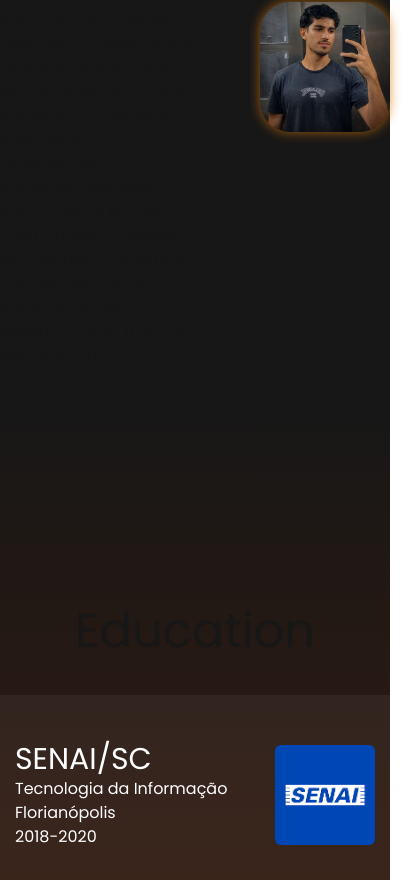
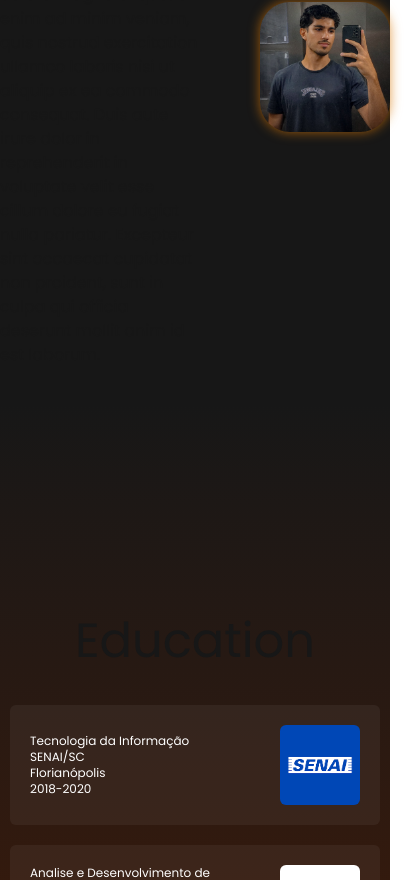
Before and after one commit to FelipeGrellmannSouza/my-portfolio, a Next.js app: page / in a window 390 px wide. Shown: the part 1117-1997 px from the top of the page, 415 px wide, since content can reach past the window. Built offline with nearby package versions, Linux system fonts and the light colour scheme.

Commit message:
Education and Skills responsives

```diff
--- a/src/app/page.tsx
+++ b/src/app/page.tsx
@@ -22,11 +22,12 @@ export default function Home() {
       <div className="container mx-auto" id="aboutme">
         <AboutMe />
       </div>
-      <div className="flex flex-col mx-auto justify-evenly py-50 bg-gradient-to-b
-       from-neutral-900 via-amber-950 to-neutral-900
-        lg:flex-row">
-        <Education />
-        <Certificates />
+      <div className="bg-gradient-to-b
+       from-neutral-900 via-amber-950 to-neutral-900">
+        <div className="flex flex-col mx-auto justify-evenly py-50 lg:flex-row">
+          <Education />
+          <Certificates />
+        </div>
       </div>
       <Projects />
       <Footer />
--- a/src/components/Certificates.tsx
+++ b/src/components/Certificates.tsx
@@ -10,7 +10,7 @@ export const Certificates = () => {
     return (
         <div className="flex flex-col items-center">
             <h1 className="text-5xl" id="certificates">Skills</h1>
-            <div className="grid grid-flow-rol grid-cols-3 gap-2 mt-10">
+            <div className="grid grid-cols-2 sm:grid-cols-3  gap-2 mt-10">
                 <CertificatesList />
             </div>
         </div>
--- a/src/components/CertificatesList.tsx
+++ b/src/components/CertificatesList.tsx
@@ -15,7 +15,7 @@ export const CertificatesList = () => {
             {certificates.map((certificate) =>
                 <a key={certificate.name}
                     className={
-                        " hover:cursor-not-allowed flex flex-col justify-center items-around p-10 rounded-xl h-[130px] w-[130px] transition-all duration-300 " +
+                        " hover:cursor-not-allowed flex flex-col justify-center items-center items-around  rounded-xl h-[110px] w-[110px] sm:h-[150px] sm:w-[150px] transition-all duration-300 " +
                         bgColor(certificate)
                     }
                     href={certificate.image && certificate.image}
@@ -25,10 +25,11 @@ export const CertificatesList = () => {
                     <Image
                         src={certificate.icon}
                         width={70}
-                        height={0}
+                        height={70}
                         alt={certificate.name + " icon"}
+                        className="w-12 h-12 sm:w-20 sm:h-20"
                     />
-                    <h5 className="  flex justify-center text-xl mt-0.5">{certificate.name}</h5>
+                    <h5 className="flex justify-center text-md sm:text-xl mt-0.5">{certificate.name}</h5>
                 </a >
             )}
         </>
--- a/src/components/Education.tsx
+++ b/src/components/Education.tsx
@@ -1,11 +1,10 @@
-import React from 'react'
 import { EducationCard } from './EducationCard'
 import { myEdu } from '@/data/educationData'
 
 export const Education = () => {
 
     return (
-        <div className='flex flex-col items-center' id='education'>
+        <div className='flex flex-col items-center p-[10px] lg:w-[50%]' id='education'>
             <h1 className='text-5xl mb-10'>Education</h1>
             <div className='flex flex-col items-end'>
                 <EducationCard data={myEdu} />
--- a/src/components/EducationCard.tsx
+++ b/src/components/EducationCard.tsx
@@ -16,29 +16,35 @@ type Props = {
 export const EducationCard = ({ data }: Props) => {
     return (
         <>
-            {data.map(curse =>
-                <div key={curse.curse}
-                    className='flex items-center mb-5 p-10 w-110 h-50 rounded-md bg-white/5 text-white transition-all duration-300 hover:bg-white/20 hover:scale-[1.03]'
+            {data.map(course =>
+                <div key={course.curse}
+                    className='
+                        flex items-center justify-between
+                        mb-5 px-5 py-5
+                        w-full min-h-30 max-h-50
+                        rounded-md
+                        bg-white/5 text-white
+                        transition-all duration-300
+                        hover:bg-white/20 hover:scale-[1.03]
+                    '
                 >
-                    <div className='flex-1'>
-                        <h3 className='text-3xl'>{curse.name}</h3>
-                        <div>{curse.curse}</div>
-                        <div>{curse.local}</div>
-                        <div>{curse.date}</div>
+                    <div className='flex-1 text-xs sm:text-sm md:text-lg'>
+                        <h3 className='mr-[20px] sm:text-xl sm:mr-5 md:text-2xl'>{course.curse}</h3>
+                        <div className=''>{course.name}</div>
+                        <div>{course.local}</div>
+                        <div>{course.date}</div>
                     </div>
                     <div>
                         <Image
-                            src={curse.img}
+                            src={course.img}
                             width={100}
-                            height={0}
+                            height={100}
                             alt='logo da faculdade'
-                            className='flex-2 rounded-md'
+                            className='rounded-md h-[80px] w-[80px] sm:w-[80px] sm:h-[80px] md:w-[100px] md:h-[100px] object-contain'
                         />
                     </div>
                 </div>
             )}
-
-
         </>
     );
 }
```
